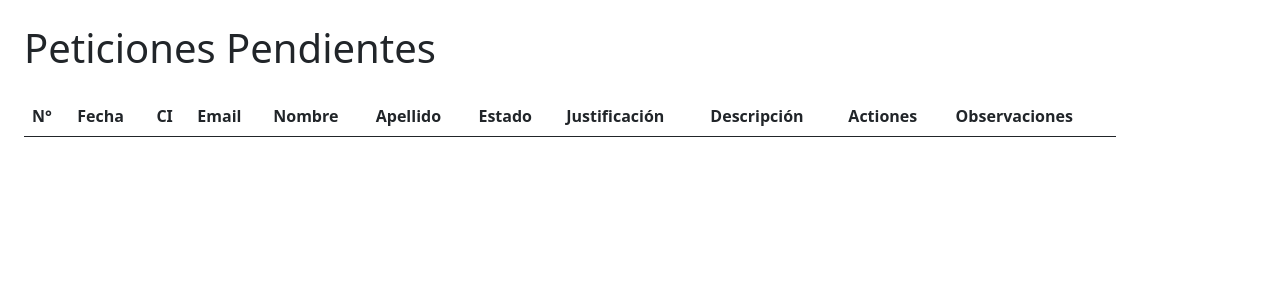
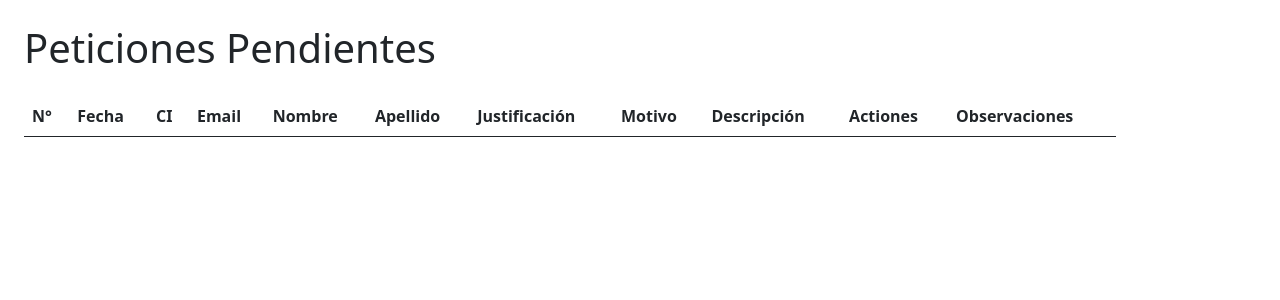
Before and after one commit to Hinf1nity/licencias-imt, a Django app: page /cidimec/licencias-imt/gestion/ in a window 1280 px wide. Shown: the part 262-562 px from the top of the page. Run offline with Django 4.2, Linux system fonts and the light colour scheme; the visitor is signed in with stand-in values (Sample User, id 1); data that the repository does not hold is empty.

Commit message:
licenciasActualizacion2

```diff
--- a/gestion/templates/petitions/petition_list.html
+++ b/gestion/templates/petitions/petition_list.html
@@ -39,8 +39,8 @@
                         <th>Email</th>
                         <th>Nombre</th>
                         <th>Apellido</th>
-                        <th>Estado</th>
                         <th>Justificación</th>
+                        <th>Motivo</th>
                         <th>Descripción</th>
                         <th>Actiones</th>
                         <th>Observaciones</th>
@@ -55,8 +55,6 @@
                         <td>{{ estudiante.email }}</td>
                         <td>{{ estudiante.name }}</td>
                         <td>{{ estudiante.apellido }}</td>
-
-                        <td>{{ permiso.estado }}</td>
                         <td>
                             {% if permiso.justificacion %}
                                 <a href="{{ permiso.justificacion.url }}" target="_blank">View PDF</a>
@@ -64,6 +62,7 @@
                                 No PDF
                             {% endif %}
                         </td>
+                        <td>{{ permiso.estado }}</td>
                         <td>{{ permiso.descripcion }}</td>
                         <td>
                             <style>
```
